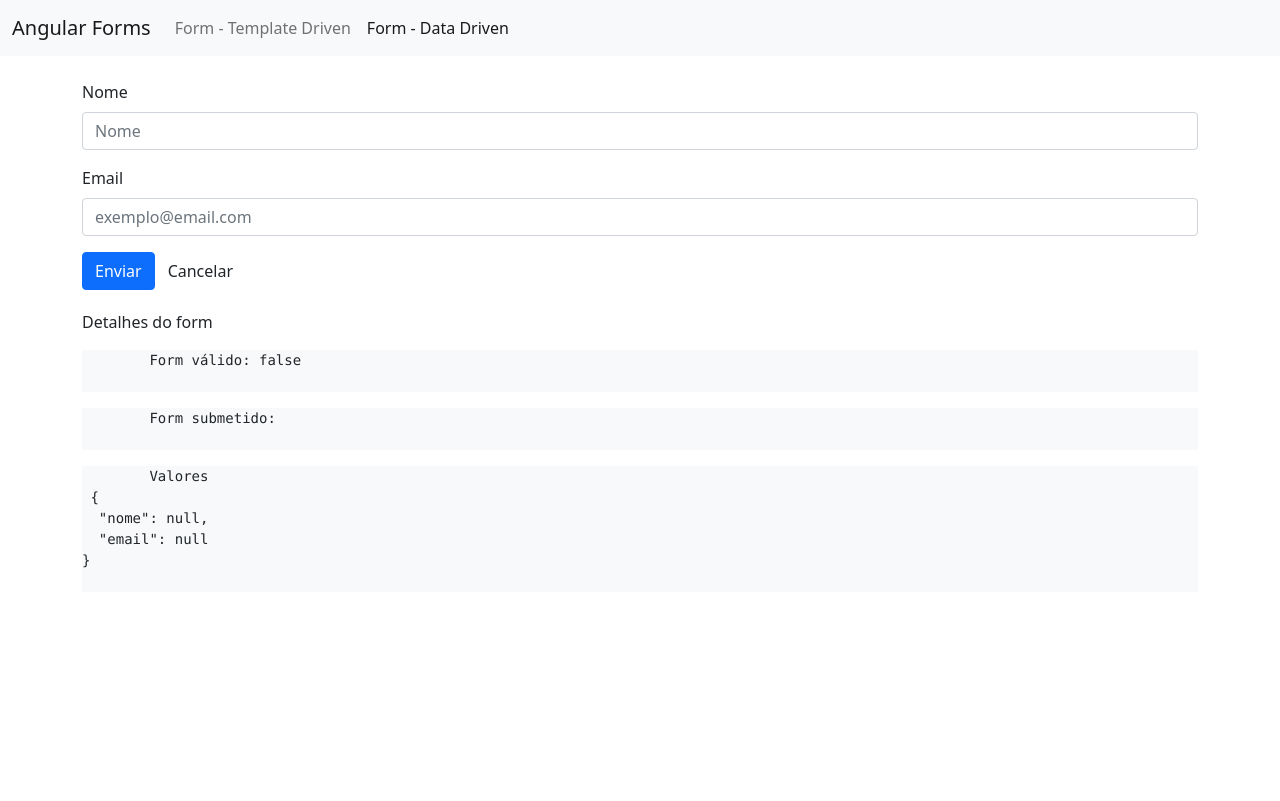
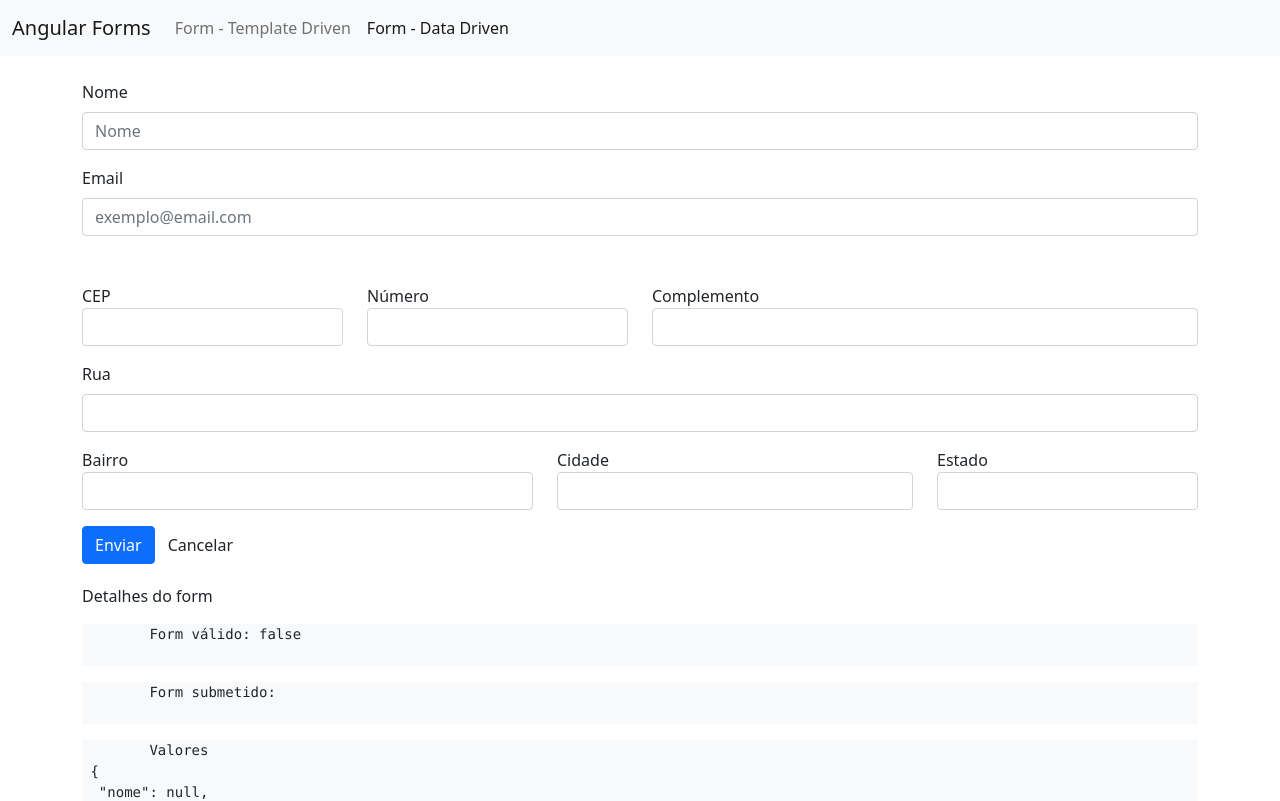
Before and after one commit to gseovana/curso-angular, an Angular app in the folder forms/: page /dataForm in a window 1280 px wide. Shown: the top 801 px of the page. Built offline with nearby package versions, Linux system fonts and the light colour scheme.

Commit message:
forms reativos: form groups

```diff
--- a/forms/src/app/data-form/data-form.component.html
+++ b/forms/src/app/data-form/data-form.component.html
@@ -8,10 +8,62 @@
         </div>
     </div>
 
-    <div class="mb-3 form-group" [ngClass]="aplicaCssErro('email')">
+    <div class="mb-5 form-group" [ngClass]="aplicaCssErro('email')">
       <label for="email" class="form-label">Email</label>
       <input type="email" class="form-control" id="email" placeholder="exemplo@email.com" formControlName="email">
       <app-campo-control-error [mostrarErro]="verificaValidTouched('email')" mensagemErro="Campo inválido." class="obrigatorio"></app-campo-control-error>
+    </div>
+
+    <div formGroupName="endereco">
+      <!--cep, numero, complemento-->
+      <div class="form-group row mb-3">
+        <div class="col-md-3" [ngClass]="aplicaCssErro('endereco.cep')">
+          <label for="cep" class="control-label">CEP</label>
+          <input type="text" class="form-control" id="cep" formControlName="cep">
+          <app-campo-control-error [mostrarErro]="verificaValidTouched('endereco.cep')" mensagemErro="Campo obrigatório." class="obrigatorio"></app-campo-control-error>
+        </div>
+
+        <div class="col-md-3" [ngClass]="aplicaCssErro('endereco.numero')">
+          <label for="numero" class="control-label">Número</label>
+          <input type="text" class="form-control" id="numero" formControlName="numero">
+          <app-campo-control-error [mostrarErro]="verificaValidTouched('endereco.numero')" mensagemErro="Campo obrigatório." class="obrigatorio"></app-campo-control-error>
+        </div>
+
+        <div class="col-md-6">
+          <label for="complemento" class="control-label">Complemento</label>
+          <input type="text" class="form-control" id="complemento" formControlName="complemento">
+        </div>
+      </div>
+
+      <!--rua-->
+      <div class="mb-3 form-group" [ngClass]="aplicaCssErro('endereco.rua')">
+        <div class="col-sm-12">
+          <label for="rua" class="form-label">Rua</label>
+          <input type="text" class="form-control" id="rua" formControlName="rua">
+          <app-campo-control-error [mostrarErro]="verificaValidTouched('endereco.rua')" mensagemErro="Campo obrigatório." class="obrigatorio"></app-campo-control-error>
+        </div>
+      </div>
+
+      <!--bairro, cidade, estado-->
+      <div class="form-group row mb-3" [ngClass]="aplicaCssErro('endereco.bairro')">
+        <div class="col-md-5">
+          <label for="bairro" class="control-label">Bairro</label>
+          <input type="text" class="form-control" id="bairro" formControlName="bairro">
+          <app-campo-control-error [mostrarErro]="verificaValidTouched('endereco.bairro')" mensagemErro="Campo obrigatório." class="obrigatorio"></app-campo-control-error>
+        </div>
+
+        <div class="col-md-4" [ngClass]="aplicaCssErro('endereco.cidade')">
+          <label for="cidade" class="control-label">Cidade</label>
+          <input type="text" class="form-control" id="cidade" formControlName="cidade">
+          <app-campo-control-error [mostrarErro]="verificaValidTouched('endereco.cidade')" mensagemErro="Campo obrigatório." class="obrigatorio"></app-campo-control-error>
+        </div>
+
+        <div class="col-md-3" [ngClass]="aplicaCssErro('endereco.estado')">
+          <label for="estado" class="control-label">Estado</label>
+          <input type="text" class="form-control" id="estado" formControlName="estado">
+          <app-campo-control-error [mostrarErro]="verificaValidTouched('endereco.estado')" mensagemErro="Campo obrigatório." class="obrigatorio"></app-campo-control-error>
+        </div>
+      </div>
     </div>
 
   <!--botão-->
--- a/forms/src/app/data-form/data-form.component.ts
+++ b/forms/src/app/data-form/data-form.component.ts
@@ -23,12 +23,28 @@ export class DataFormComponent {
     /* this.form = new FormGroup({
         nome: new FormControl(null),
         email: new FormControl(null)
+
+        endereco: new FormGroup({
+          cep: new FormControl(null)
+        })
       });
     */
+
       this.form = this.formBuilder.group({
         nome: [null, [Validators.required, Validators.minLength(3)]],
-        email: [null, [Validators.required, Validators.email]]
-    });
+        email: [null, [Validators.required, Validators.email]],
+          endereco: this.formBuilder.group({
+          cep: [null, Validators.required],
+          numero: [null, Validators.required],
+          complemento: [null],
+          rua: [null, Validators.required],
+          bairro: [null, Validators.required],
+          cidade: [null, Validators.required],
+          estado: [null, Validators.required]
+        })
+
+      });
+
   }
 
   onSubmit() {
```
